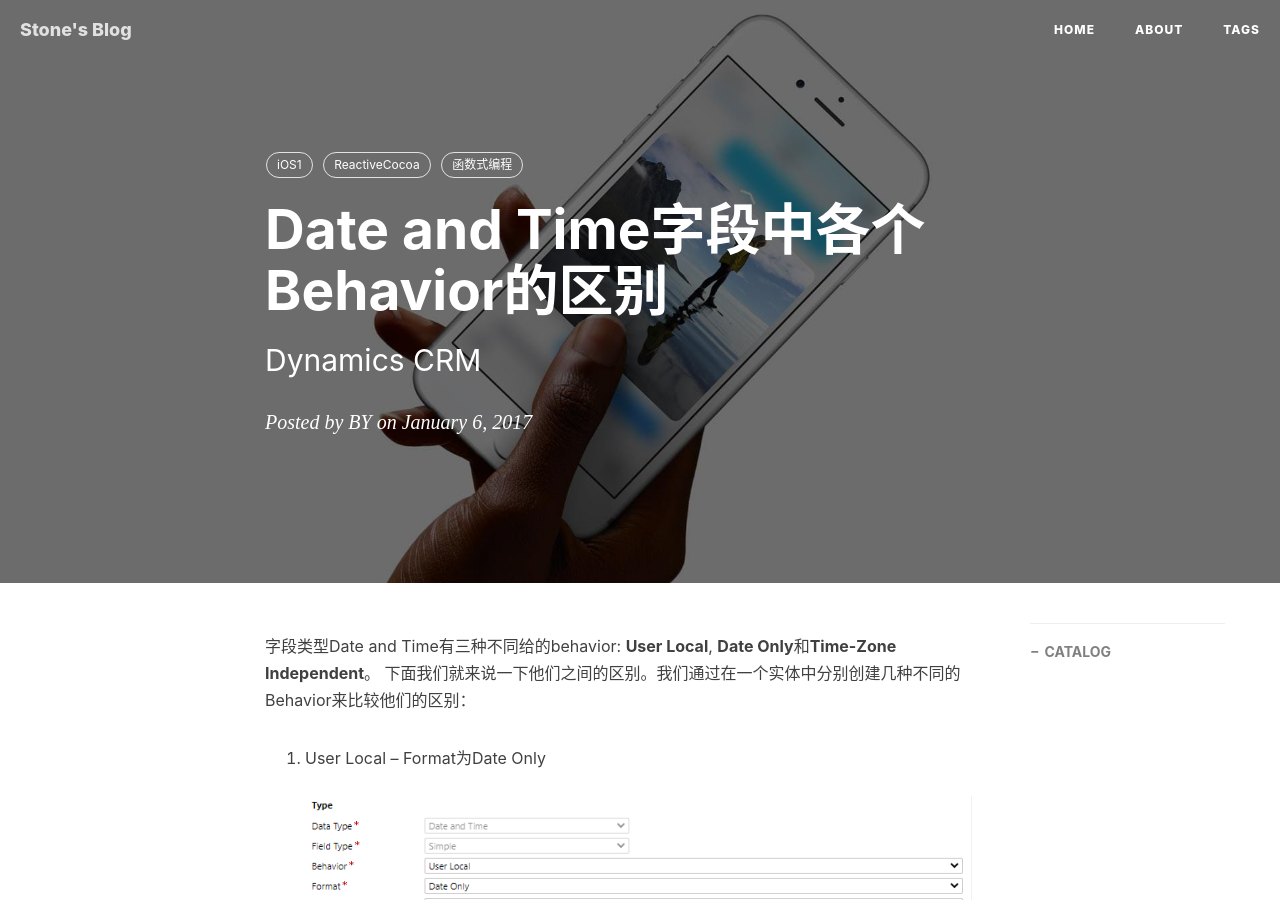
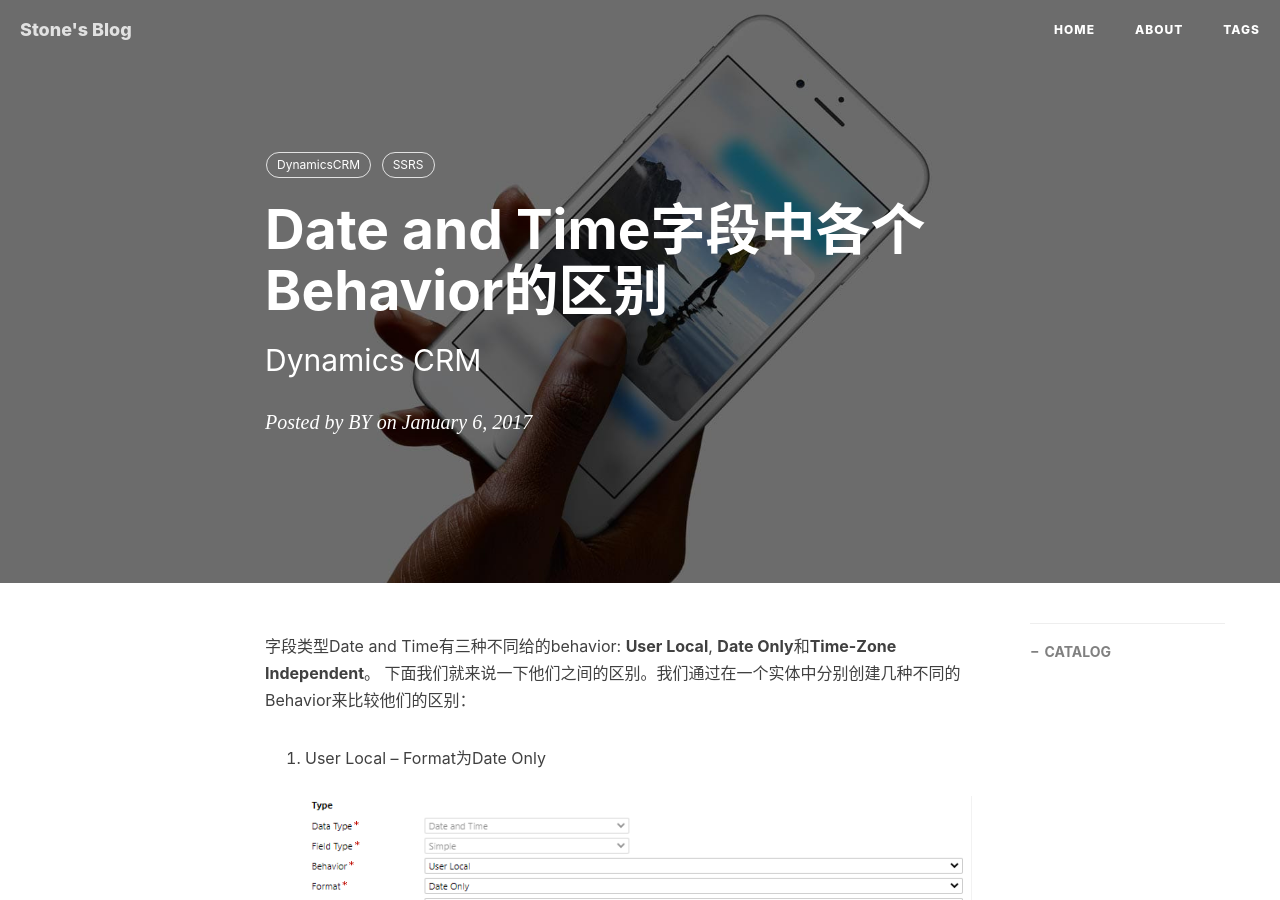
Before and after one commit to hdjgreen/dynamicscrm.github.io, a Jekyll site: the page built from _posts/2021-01-19-Dynamics CRM基础.md, in a window 1280 px wide and 900 px high. Built offline with Jekyll 4.4.1, drawn with Linux system fonts in a browser that asks for light colours; nearby versions of some CDN libraries; comment, search, counter and statistics services are not loaded.

Commit message:
Update 2021-01-19-Dynamics CRM基础.md

```diff
--- a/_posts/2021-01-19-Dynamics CRM基础.md
+++ b/_posts/2021-01-19-Dynamics CRM基础.md
@@ -7,9 +7,8 @@ author:     BY
 header-img: img/post-bg-ios9-web.jpg
 catalog: true
 tags:
-    - iOS1
-    - ReactiveCocoa
-    - 函数式编程
+    - DynamicsCRM
+    - SSRS
 ---
 
 字段类型Date and Time有三种不同给的behavior: **User Local**, **Date Only**和**Time-Zone Independent**。
```
